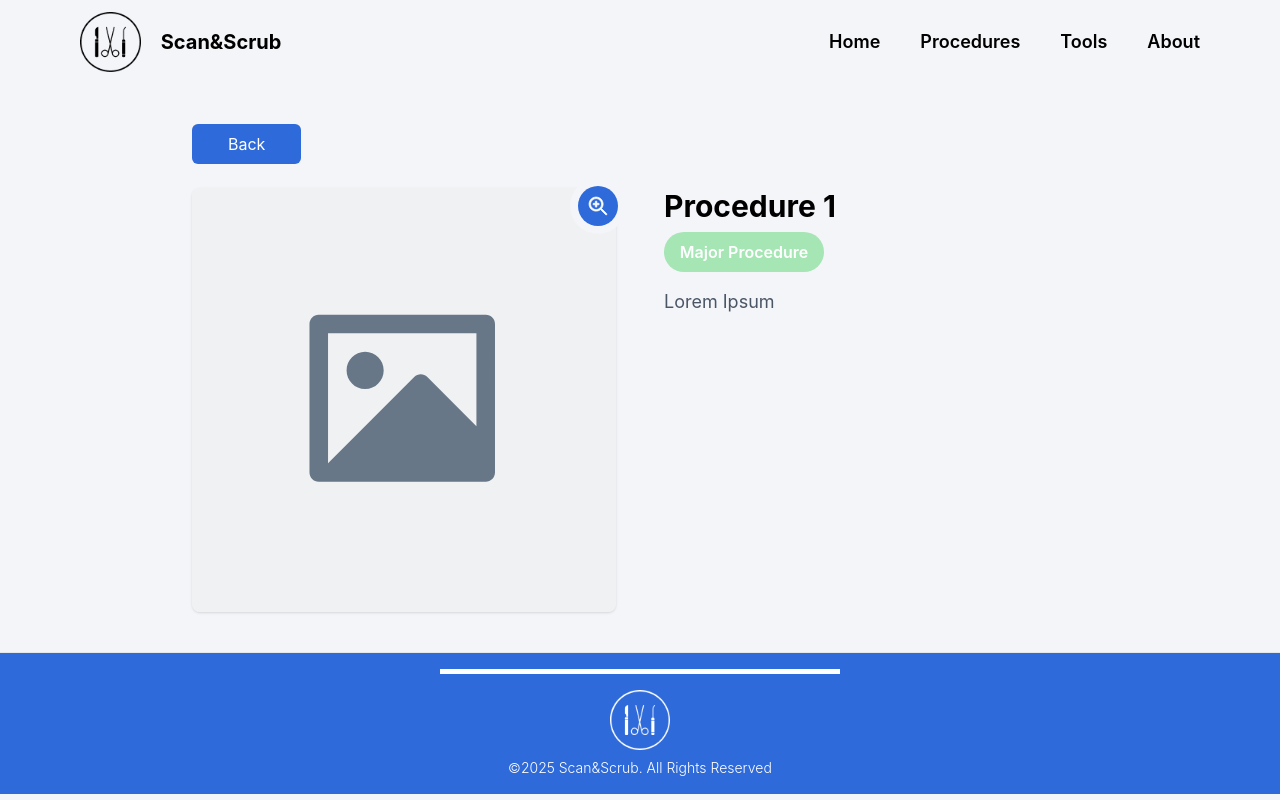
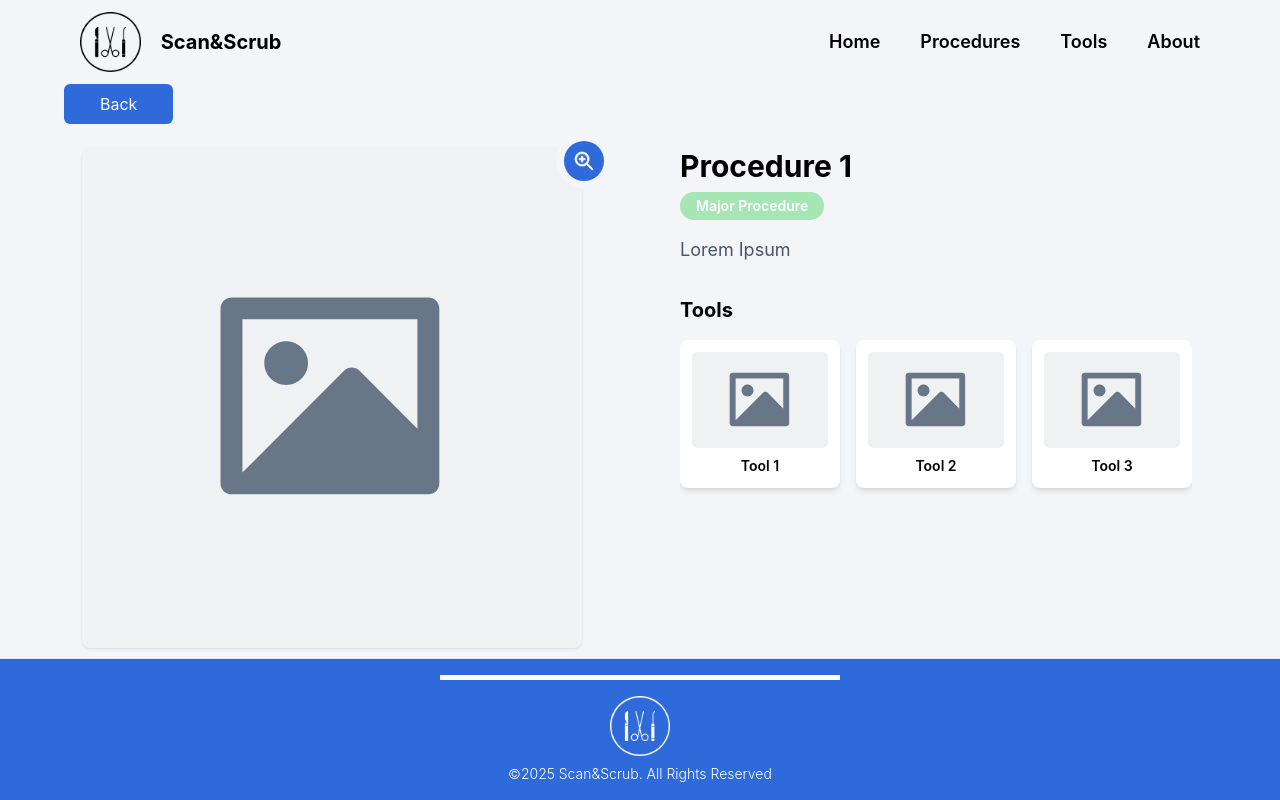
Before and after one commit to rogerrru/scan-and-scrub, a React (Vite) app: page /procedure/1 in a window 1280 px wide. Built offline with nearby package versions, Linux system fonts and the light colour scheme.

Commit message:
dynamically fetch and display tools

```diff
--- a/src/components/Header.jsx
+++ b/src/components/Header.jsx
@@ -10,7 +10,7 @@ const Header = () => {
     location.pathname === path ? "text-[#2E6AD9]" : "text-black hover:text-blue-500";
 
   return (
-    <header className="font-sserif text-sm text-[#5A5959] w-full flex justify-between items-center py-3 px-6 md:px-20">
+    <header className="font-sserif text-sm text-[#5A5959] w-full flex justify-between items-center py-3 px-6 md:px-20 z-50">
       <a href="/" className="flex items-center">
         <img src={logo} alt="Scan&Scrub Logo" className="h-15 w-auto" />
         <div className="font-title text-xl text-black font-bold pl-5 cursor-pointer">
@@ -19,13 +19,13 @@ const Header = () => {
       </a>
 
       <button
-        className="md:hidden text-black text-3xl"
+        className="md:hidden text-black text-3xl cursor-pointer"
         onClick={() => setMenuOpen(!menuOpen)}
       >
         ☰
       </button>
 
-      <nav className={`absolute md:static top-16 left-0 w-full md:w-auto bg-white md:bg-transparent shadow-md md:shadow-none transition-all duration-300 ${menuOpen ? "block" : "hidden"} md:flex justify-end`}>
+      <nav className={`absolute md:static top-16 left-0 w-full md:w-auto bg-[#F4F5F9] md:bg-transparent shadow-md md:shadow-none transition-all duration-300 ${menuOpen ? "block" : "hidden"} md:flex justify-end`}>
         <ul className="flex flex-col text-lg font-semibold md:flex-row items-center gap-6 md:gap-10 py-4 md:py-0">
           <li><Link className={getLinkClass("/")} to="/" onClick={() => setMenuOpen(false)}>Home</Link></li>
           <li><Link className={getLinkClass("/procedures")} to="/procedures" onClick={() => setMenuOpen(false)}>Procedures</Link></li>
--- /dev/null
+++ b/src/data/tools.json
@@ -0,0 +1,74 @@
+[
+    {
+        "id": 1,
+        "image": "/src/assets/tools/image-placeholder.svg",
+        "name": "Tool 1",
+        "description": "Lorem Ipsum",
+        "uses": "Lorem Ipsum",
+        "other_names": "Lorem Ipsum",
+        "handling": "Lorem Ipsum"
+    },
+    {
+        "id": 2,
+        "image": "/src/assets/tools/image-placeholder.svg",
+        "name": "Tool 2",
+        "description": "Lorem Ipsum",
+        "uses": "Lorem Ipsum",
+        "other_names": "Lorem Ipsum",
+        "handling": "Lorem Ipsum"
+    },
+    {
+        "id": 3,
+        "image": "/src/assets/tools/image-placeholder.svg",
+        "name": "Tool 3",
+        "description": "Lorem Ipsum",
+        "uses": "Lorem Ipsum",
+        "other_names": "Lorem Ipsum",
+        "handling": "Lorem Ipsum"
+    },
+    {
+        "id": 4,
+        "image": "/src/assets/tools/image-placeholder.svg",
+        "name": "Tool 4",
+        "description": "Lorem Ipsum",
+        "uses": "Lorem Ipsum",
+        "other_names": "Lorem Ipsum",
+        "handling": "Lorem Ipsum"
+    },
+    {
+        "id": 5,
+        "image": "/src/assets/tools/image-placeholder.svg",
+        "name": "Tool 5",
+        "description": "Lorem Ipsum",
+        "uses": "Lorem Ipsum",
+        "other_names": "Lorem Ipsum",
+        "handling": "Lorem Ipsum"
+    },
+    {
+        "id": 6,
+        "image": "/src/assets/tools/image-placeholder.svg",
+        "name": "Tool 6",
+        "description": "Lorem Ipsum",
+        "uses": "Lorem Ipsum",
+        "other_names": "Lorem Ipsum",
+        "handling": "Lorem Ipsum"
+    },
+    {
+        "id": 7,
+        "image": "/src/assets/tools/image-placeholder.svg",
+        "name": "Tool 7",
+        "description": "Lorem Ipsum",
+        "uses": "Lorem Ipsum",
+        "other_names": "Lorem Ipsum",
+        "handling": "Lorem Ipsum"
+    },
+    {
+        "id": 8,
+        "image": "/src/assets/tools/image-placeholder.svg",
+        "name": "Tool 8",
+        "description": "Lorem Ipsum",
+        "uses": "Lorem Ipsum",
+        "other_names": "Lorem Ipsum",
+        "handling": "Lorem Ipsum"
+    }
+]
--- a/src/pages/ProcedureDetails.jsx
+++ b/src/pages/ProcedureDetails.jsx
@@ -3,7 +3,9 @@ import { useState } from "react";
 import { useParams, useNavigate } from "react-router-dom";
 import Header from "../components/Header";
 import Footer from "../components/Footer";
+
 import proceduresData from "../data/procedures.json";
+import toolsData from "../data/tools.json";
 
 import zoomInIcon from "../assets/procedures/ZoomInButton.svg"
 import zoomOutIcon from "../assets/procedures/ZoomOutButton.svg"
@@ -25,6 +27,10 @@ const ProcedureDetails = () => {
         }
     });
 
+    const procedureTools = procedure.tools
+    .map(toolName => toolsData.find(tool => tool.name === toolName) || console.warn(`Tool not found: ${toolName}`))
+    .filter(Boolean);
+
     if (!procedure) {
         return (
         <div className="text-center text-xl mt-20">
@@ -33,13 +39,14 @@ const ProcedureDetails = () => {
         );
     }
 
+
     return (
-        <div>
+        <div className="w-screen h-screen flex flex-col">
             <Header />
-            <div className="container mx-auto px-5 py-10">
+            <div className="container mx-auto px-5 py-10v flex-1">
 
                 {/* Back Button */}
-                <div className="max-w-4xl mx-auto">
+                <div className="max-w-6xl mx-auto">
                 <button
                     onClick={() => navigate(-1)}
                     className="bg-[#2E6AD9] text-white px-9 py-2 rounded-md mb-6 cursor-pointer hover:bg-blue-700"
@@ -48,28 +55,25 @@ const ProcedureDetails = () => {
                 </button>
                 </div>
 
-                <div className="max-w-4xl mx-auto flex flex-col md:flex-row items-center md:items-start gap-12">
+                <div className="max-w-6xl mx-auto flex flex-col md:flex-row items-center md:items-start gap-20">
                     {/*Procedure Image */}
-                    <div className="relative flex-1 md:ml-0">
+                    <div className="relative flex-1 md:ml-0 flex justify-center">
                         <img
                             src={procedure.image}
                             alt={procedure.name}
                             className={`rounded-lg shadow transition-transform duration-300 ${
-                            isZoomed ? "scale-150" : "scale-100"
-                            }`}
+                                isZoomed ? "scale-150" : "scale-100"
+                            } min-w-[300px] max-w-[500px] w-full`}
                         />
 
                         {/* Zoom Button - Overflowing the Corner */}
-                        <div className="absolute top-[-10px] right-[-10px] w-14 h-14 bg-[#F4F5F9] rounded-full flex items-center justify-center">
+                        <div className="absolute top-[-15px] right-[-12px] w-14 h-14 bg-[#F4F5F9] rounded-full flex items-center justify-center">
                             <button
-                            onClick={() => setIsZoomed(!isZoomed)}
-                            className="bg-[#2E6AD9] w-10 h-10 rounded-full flex items-center justify-center cursor-pointer hover:bg-blue-700 transition"
+                                onClick={() => setIsZoomed(!isZoomed)}
+                                className="bg-[#2E6AD9] w-10 h-10 rounded-full flex items-center justify-center cursor-pointer hover:bg-blue-700 transition"
+                                aria-label={isZoomed ? "Zoom Out" : "Zoom In"}
                             >
-                            <img
-                                src={isZoomed ? zoomOutIcon : zoomInIcon}
-                                alt="Zoom Icon"
-                                className="w-5 h-5"
-                            />
+                                <img src={isZoomed ? zoomOutIcon : zoomInIcon} alt="Zoom Icon" className="w-5 h-5" />
                             </button>
                         </div>
                     </div>
@@ -77,12 +81,28 @@ const ProcedureDetails = () => {
                     {/*Procedure Details */}
                     <div className="flex-1 text-center md:text-left">
                         <h2 className="text-3xl font-bold ">{procedure.name}</h2>
-                        <div className="bg-[#A6E5B4] w-40 flex justify-center items-center pb-2 mt-2 rounded-full">
-                            <p className="text-s text-white font-semibold mt-2">
-                                {procedureType === "major" ? "Major Procedure" : "Minor Procedure"}
-                            </p>
+                        <div className="bg-[#A6E5B4] w-fit px-4 py-1 flex justify-center items-center mt-2 rounded-full mx-auto md:mx-0">
+                            <p className="text-sm text-white font-semibold">{procedureType === "major" ? "Major Procedure" : "Minor Procedure"}</p>
                         </div>
                         <p className="text-lg mt-4 text-gray-600">{procedure.description}</p>
+                        {/* Tools Used Section */}
+                        <div className="mt-8 mb-15">
+                            <h3 className="text-xl font-bold mb-4">Tools</h3>
+                            <div className="relative">
+                                <div className="flex overflow-x-auto space-x-4 pb-4 scrollbar-hide w-[calc(3*10rem+2rem)]">
+                                {procedureTools.map((tool) => (
+                                    <div key={tool.id} className="flex-none w-40 bg-white shadow-md rounded-lg p-3 cursor-pointer">
+                                        <img
+                                            src={tool.image}
+                                            alt={tool.name}
+                                            className="w-full h-24 object-cover rounded-md mb-2"
+                                        />
+                                        <p className="text-center text-sm font-semibold">{tool.name}</p>
+                                    </div>
+                                ))}
+                                </div>
+                            </div>
+                        </div>
                     </div>
                 </div>
             </div>
```
Also changed, not shown: src/data/procedures.json (+16 -8 lines), src/assets/tools/image-placeholder.svg (added), src/data/tools.csv, 1 other file (tests, documents, lock files or other folders).
